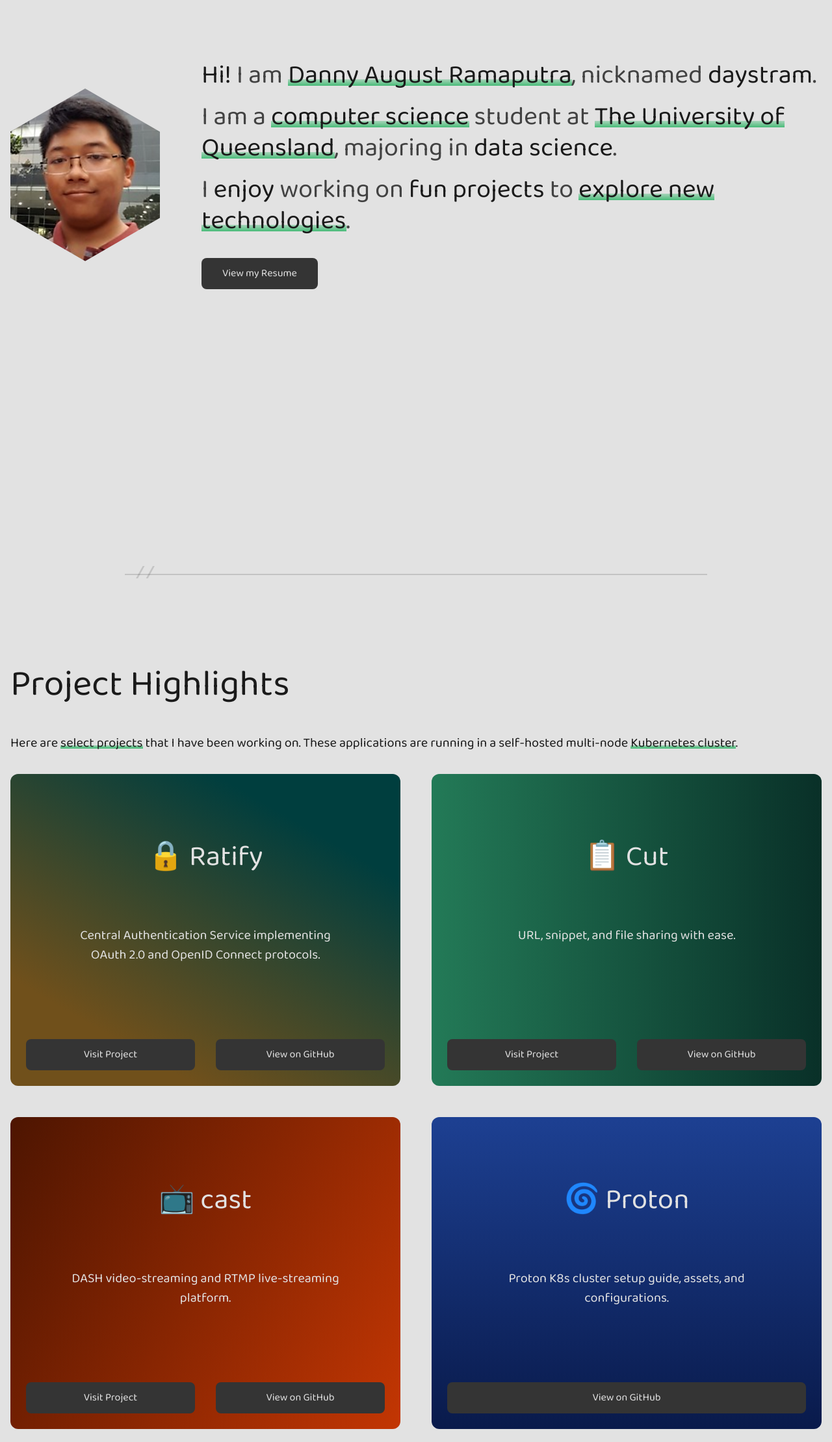
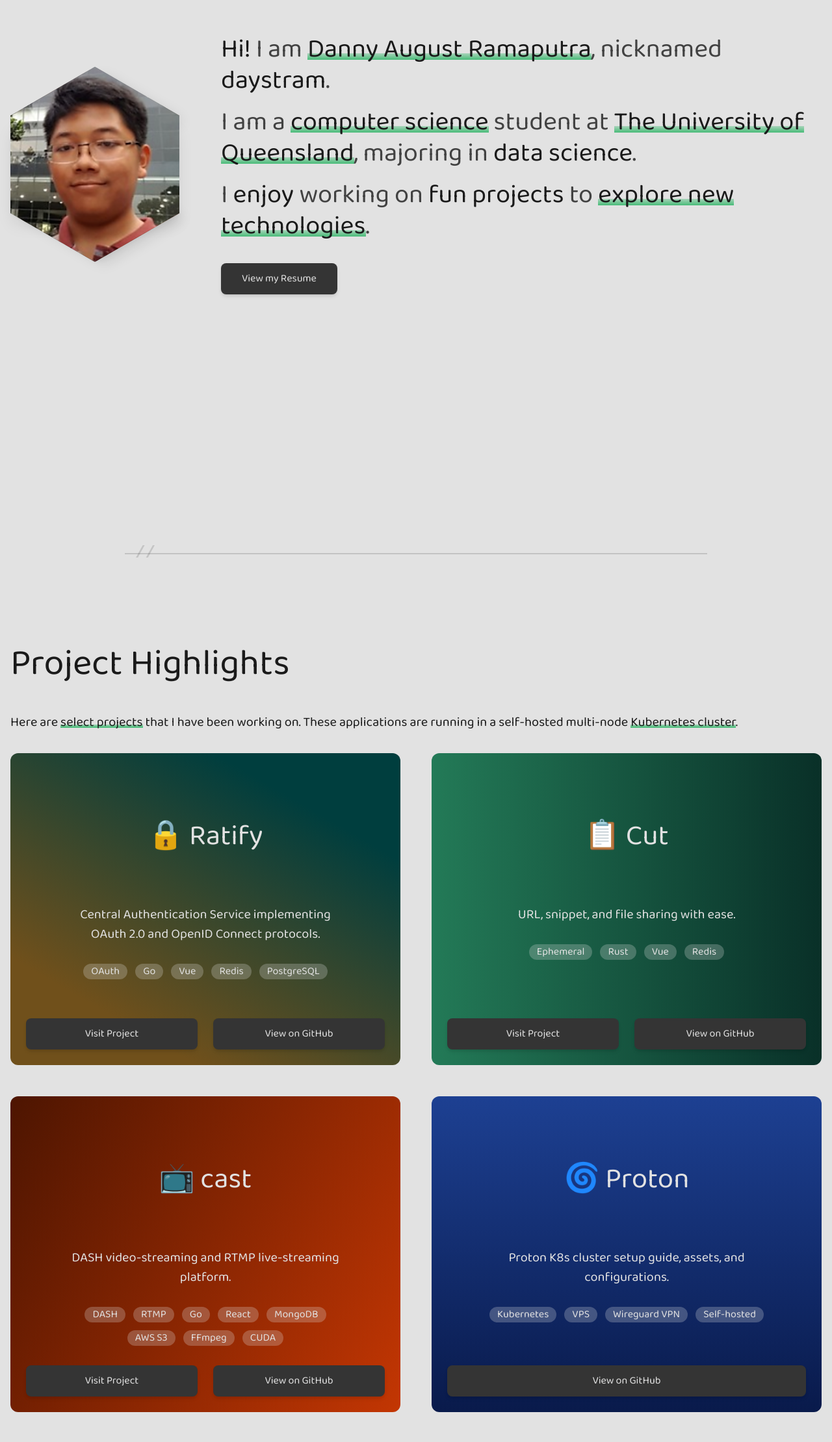
Before and after one commit to daystram/folio, a Next.js app in the folder folio-fe/: page / in a window 1280 px wide. Shown: the part 1145-3364 px from the top of the page at 65% size. Built offline with nearby package versions, Linux system fonts and the light colour scheme.

Commit message:
refactor: updated hexagon, added project tags

```diff
--- a/folio-fe/pages/index.module.sass
+++ b/folio-fe/pages/index.module.sass
@@ -13,7 +13,7 @@
   display: flex
 
 .section
-  // min-height: calc(100vh - #{$dim-height-navigation})
+  // min-height: calc(100vh - #$dim-height-navigation)
   padding: 128px 16px
 
 .sectionHeading
@@ -88,43 +88,69 @@
 .entryBodyContainer > *
   font-size: 1.25em
 
+// created from http://brenna.github.io/csshexagon/
 .hexagon
+  position: relative
+  width: 260px
+  height: 150.11px
+  margin: 75.06px auto
+  background-image: url(/portrait.png)
+  background-size: auto 300.2221px
+  background-position: center
+  @apply shadow-xl
+
+.hexTop, .hexBottom
+  position: absolute
+  z-index: 1
+  width: 183.85px
+  height: 183.85px
   overflow: hidden
-  visibility: hidden
-  -webkit-transform: rotate(120deg)
-  -moz-transform: rotate(120deg)
-  -ms-transform: rotate(120deg)
-  -o-transform: rotate(120deg)
-  transform: rotate(120deg)
-  width: 230px
-  height: 460px
+  -webkit-transform: scaleY(0.5774) rotate(-45deg)
+  -ms-transform: scaleY(0.5774) rotate(-45deg)
+  transform: scaleY(0.5774) rotate(-45deg)
+  background: inherit
+  left: 38.08px
+  @apply shadow-xl
 
-.hexagon_in1
-  overflow: hidden
-  width: 100%
-  height: 100%
-  -webkit-transform: rotate(-60deg)
-  -moz-transform: rotate(-60deg)
-  -ms-transform: rotate(-60deg)
-  -o-transform: rotate(-60deg)
-  transform: rotate(-60deg)
+/*counter transform the bg image on the caps*/
+.hexTop:after, .hexBottom:after
+  content: ""
+  position: absolute
+  width: 260.0000px
+  height: 150.1110699893027px
+  -webkit-transform: rotate(45deg) scaleY(1.7321) translateY(-75.0555px)
+  -ms-transform: rotate(45deg) scaleY(1.7321) translateY(-75.0555px)
+  transform: rotate(45deg) scaleY(1.7321) translateY(-75.0555px)
+  -webkit-transform-origin: 0 0
+  -ms-transform-origin: 0 0
+  transform-origin: 0 0
+  background: inherit
 
-.hexagon_in2
-  width: 100%
-  height: 100%
-  background-repeat: no-repeat
-  background-position: 50%
-  background-image: url(/portrait.png)
-  visibility: visible
-  -webkit-transform: rotate(-60deg)
-  -moz-transform: rotate(-60deg)
-  -ms-transform: rotate(-60deg)
-  -o-transform: rotate(-60deg)
-  transform: rotate(-60deg)
+.hexTop
+  top: -91.9239px
+
+.hexTop:after
+  background-position: center top
+
+.hexBottom
+  bottom: -91.9239px
+
+.hexBottom:after
+  background-position: center bottom
+
+.hexagon:after
+  content: ""
+  position: absolute
+  top: 0.0000px
+  left: 0
+  width: 260.0000px
+  height: 150.1111px
+  z-index: 2
+  background: inherit
 
 .btn
   padding: 12px 32px
-  @apply rounded-lg transition duration-500 ease-in-out
+  @apply shadow-md rounded-lg transition duration-500 ease-in-out
 
 .btn:hover
   @apply shadow-2xl transform -translate-y-0.5
@@ -133,33 +159,6 @@
   background: lighten($color-primary, 10)
   width: fit-content
   color: $color-secondary
-
-.btnProjectVisit
-  background: lighten($color-primary, 10)
-  color: $color-secondary
-  text-align: center
-
-.projectContainer
-  background: lighten($color-accent, 0)
-  color: $color-secondary
-  min-height: 480px
-  @apply rounded-xl p-6 transition duration-500 ease-in-out
-
-.projectContainer:hover
-  @apply shadow-2xl transform scale-105
-
-.projectTitle
-  font-family: "Baloo Da 2", sans-serif
-  font-size: 2.75em
-  text-align: center
-  padding: 72px 0
-
-.projectDescription
-  font-family: "Baloo Da 2", sans-serif
-  font-size: 1.25em
-  text-align: center
-  width: 80%
-  margin: auto
 
 .projectBackgroundRatify
   background: #70501b
--- a/folio-fe/pages/index.tsx
+++ b/folio-fe/pages/index.tsx
@@ -2,6 +2,7 @@ import React from "react";
 import Link from "next/link";
 import TitleBar from "../components/TitleBar";
 import FooterBar from "../components/FooterBar";
+import Project from "../components/Project";
 
 import styles from "./index.module.sass";
 
@@ -11,14 +12,15 @@ export default function Home() {
       <main>
         <TitleBar scrollable />
         <section className={`${styles.section} ${styles.sectionEven}`}>
-          <div className={"container mx-auto lg:py-64 lg:flex"}>
-            <div className={`mx-auto lg:m-0 lg:flex-none ${styles.hexagon}`}>
-              <div className={styles.hexagon_in1}>
-                <div className={styles.hexagon_in2} />
+          <div className={"container mx-auto lg:py-48 lg:flex"}>
+            <div className={"div my-32"}>
+              <div className={`lg:flex-none ${styles.hexagon}`}>
+                <div className={styles.hexTop} />
+                <div className={styles.hexBottom} />
               </div>
             </div>
             <div
-              className={`lg:flex-grow lg:ml-16 pb-32 lg:pb-0 ${styles.bio}`}
+              className={`lg:flex-grow lg:ml-16 pb-24 lg:pb-0 ${styles.bio}`}
             >
               <div className={styles.entryHeading1}>
                 <span className={styles.focus}>Hi!</span> I am{" "}
@@ -70,178 +72,68 @@ export default function Home() {
               <span className={styles.highlight}>Kubernetes cluster</span>.
             </div>
             <div className={"grid grid-cols-1 lg:grid-cols-2 gap-8 lg:gap-12"}>
-              <div
-                className={`flex flex-grow flex-col ${styles.projectContainer} ${styles.projectBackgroundRatify}`}
-              >
-                <div className={"flex-grow"}>
-                  <div className={styles.projectTitle}>🔒 Ratify</div>
-                  <div className={styles.projectDescription}>
-                    Central Authentication Service implementing OAuth 2.0 and
-                    OpenID Connect protocols.
-                  </div>
-                </div>
-                <div className={"flex-none grid grid-cols-2 gap-8"}>
-                  <a
-                    target={"_blank"}
-                    rel={"noopener noreferrer"}
-                    href={"https://ratify.daystram.com"}
-                  >
-                    <div className={`${styles.btn} ${styles.btnProjectVisit}`}>
-                      Visit Project
-                    </div>
-                  </a>
-                  <a
-                    target={"_blank"}
-                    rel={"noopener noreferrer"}
-                    href={"https://github.com/daystram/ratify"}
-                  >
-                    <div className={`${styles.btn} ${styles.btnProjectVisit}`}>
-                      View on GitHub
-                    </div>
-                  </a>
-                </div>
-              </div>
-              <div
-                className={`flex flex-grow flex-col ${styles.projectContainer} ${styles.projectBackgroundCut}`}
-              >
-                <div className={"flex-grow"}>
-                  <div className={styles.projectTitle}>📋 Cut</div>
-                  <div className={styles.projectDescription}>
-                    URL, snippet, and file sharing with ease.
-                  </div>
-                </div>
-                <div className={"flex-none grid grid-cols-2 gap-8"}>
-                  <a
-                    target={"_blank"}
-                    rel={"noopener noreferrer"}
-                    href={"https://cut.daystram.com"}
-                  >
-                    <div className={`${styles.btn} ${styles.btnProjectVisit}`}>
-                      Visit Project
-                    </div>
-                  </a>
-                  <a
-                    target={"_blank"}
-                    rel={"noopener noreferrer"}
-                    href={"https://github.com/daystram/cut"}
-                  >
-                    <div className={`${styles.btn} ${styles.btnProjectVisit}`}>
-                      View on GitHub
-                    </div>
-                  </a>
-                </div>
-              </div>
-              <div
-                className={`flex flex-grow flex-col ${styles.projectContainer} ${styles.projectBackgroundCast}`}
-              >
-                <div className={"flex-grow"}>
-                  <div className={styles.projectTitle}>📺 cast</div>
-                  <div className={styles.projectDescription}>
-                    DASH video-streaming and RTMP live-streaming platform.
-                  </div>
-                </div>
-                <div className={"flex-none grid grid-cols-2 gap-8"}>
-                  <a
-                    target={"_blank"}
-                    rel={"noopener noreferrer"}
-                    href={"https://cast.daystram.com"}
-                  >
-                    <div className={`${styles.btn} ${styles.btnProjectVisit}`}>
-                      Visit Project
-                    </div>
-                  </a>
-                  <a
-                    target={"_blank"}
-                    rel={"noopener noreferrer"}
-                    href={"https://github.com/daystram/cast"}
-                  >
-                    <div className={`${styles.btn} ${styles.btnProjectVisit}`}>
-                      View on GitHub
-                    </div>
-                  </a>
-                </div>
-              </div>
-              <div
-                className={`flex flex-grow flex-col ${styles.projectContainer} ${styles.projectBackgroundProton}`}
-              >
-                <div className={"flex-grow"}>
-                  <div className={styles.projectTitle}>🌀 Proton</div>
-                  <div className={styles.projectDescription}>
-                    Proton K8s cluster setup guide, assets, and configurations.
-                  </div>
-                </div>
-                <div className={"flex-none grid grid-cols-1 gap-8"}>
-                  <a
-                    target={"_blank"}
-                    rel={"noopener noreferrer"}
-                    href={"https://github.com/daystram/proton"}
-                  >
-                    <div className={`${styles.btn} ${styles.btnProjectVisit}`}>
-                      View on GitHub
-                    </div>
-                  </a>
-                </div>
-              </div>
-              <div
-                className={`flex flex-grow flex-col ${styles.projectContainer} ${styles.projectBackgroundChart}`}
-              >
-                <div className={"flex-grow"}>
-                  <div className={styles.projectTitle}>🚢 helm-charts</div>
-                  <div className={styles.projectDescription}>
-                    Helm chart repository for daystram applications.
-                  </div>
-                </div>
-                <div className={"flex-none grid grid-cols-2 gap-8"}>
-                  <a
-                    target={"_blank"}
-                    rel={"noopener noreferrer"}
-                    href={"https://charts.daystram.com"}
-                  >
-                    <div className={`${styles.btn} ${styles.btnProjectVisit}`}>
-                      Visit Project
-                    </div>
-                  </a>
-                  <a
-                    target={"_blank"}
-                    rel={"noopener noreferrer"}
-                    href={"https://github.com/daystram/helm-charts"}
-                  >
-                    <div className={`${styles.btn} ${styles.btnProjectVisit}`}>
-                      View on GitHub
-                    </div>
-                  </a>
-                </div>
-              </div>
-              <div
-                className={`flex flex-grow flex-col ${styles.projectContainer} ${styles.projectBackgroundFolio}`}
-              >
-                <div className={"flex-grow"}>
-                  <div className={styles.projectTitle}>📑 Folio</div>
-                  <div className={styles.projectDescription}>
-                    Personal website and portfolio.
-                  </div>
-                </div>
-                <div className={"flex-none grid grid-cols-2 gap-8"}>
-                  <a
-                    target={"_blank"}
-                    rel={"noopener noreferrer"}
-                    href={"https://daystram.com"}
-                  >
-                    <div className={`${styles.btn} ${styles.btnProjectVisit}`}>
-                      Visit Project
-                    </div>
-                  </a>
-                  <a
-                    target={"_blank"}
-                    rel={"noopener noreferrer"}
-                    href={"https://github.com/daystram/folio"}
-                  >
-                    <div className={`${styles.btn} ${styles.btnProjectVisit}`}>
-                      View on GitHub
-                    </div>
-                  </a>
-                </div>
-              </div>
+              <Project
+                name={"🔒 Ratify"}
+                description={
+                  "Central Authentication Service implementing OAuth 2.0 and OpenID Connect protocols."
+                }
+                background={styles.projectBackgroundRatify}
+                tags={["OAuth", "Go", "Vue", "Redis", "PostgreSQL"]}
+                link={"https://ratify.daystram.com"}
+                github={"https://github.com/daystram/ratify"}
+              />
+              <Project
+                name={"📋 Cut"}
+                description={"URL, snippet, and file sharing with ease."}
+                background={styles.projectBackgroundCut}
+                tags={["Ephemeral", "Rust", "Vue", "Redis"]}
+                link={"https://cut.daystram.com"}
+                github={"https://github.com/daystram/cut"}
+              />
+              <Project
+                name={"📺 cast"}
+                description={
+                  "DASH video-streaming and RTMP live-streaming platform."
+                }
+                background={styles.projectBackgroundCast}
+                tags={[
+                  "DASH",
+                  "RTMP",
+                  "Go",
+                  "React",
+                  "MongoDB",
+                  "AWS S3",
+                  "FFmpeg",
+                  "CUDA",
+                ]}
+                link={"https://cast.daystram.com"}
+                github={"https://github.com/daystram/cast"}
+              />
+              <Project
+                name={"🌀 Proton"}
+                description={
+                  "Proton K8s cluster setup guide, assets, and configurations."
+                }
+                background={styles.projectBackgroundProton}
+                tags={["Kubernetes", "VPS", "Wireguard VPN", "Self-hosted"]}
+                github={"https://github.com/daystram/proton"}
+              />
+              <Project
+                name={"🚢 helm-charts"}
+                description={"Helm chart repository for daystram applications."}
+                background={styles.projectBackgroundChart}
+                tags={["Helm", "Kubernetes", "CI/CD"]}
+                link={"https://charts.daystram.com"}
+                github={"https://github.com/daystram/helm-charts"}
+              />
+              <Project
+                name={"📑 Folio"}
+                description={"Personal website and portfolio."}
+                background={styles.projectBackgroundFolio}
+                tags={["React", "Next.js"]}
+                link={"https://charts.daystram.com"}
+                github={"https://github.com/daystram/helm-charts"}
+              />
             </div>
           </div>
         </section>
```
